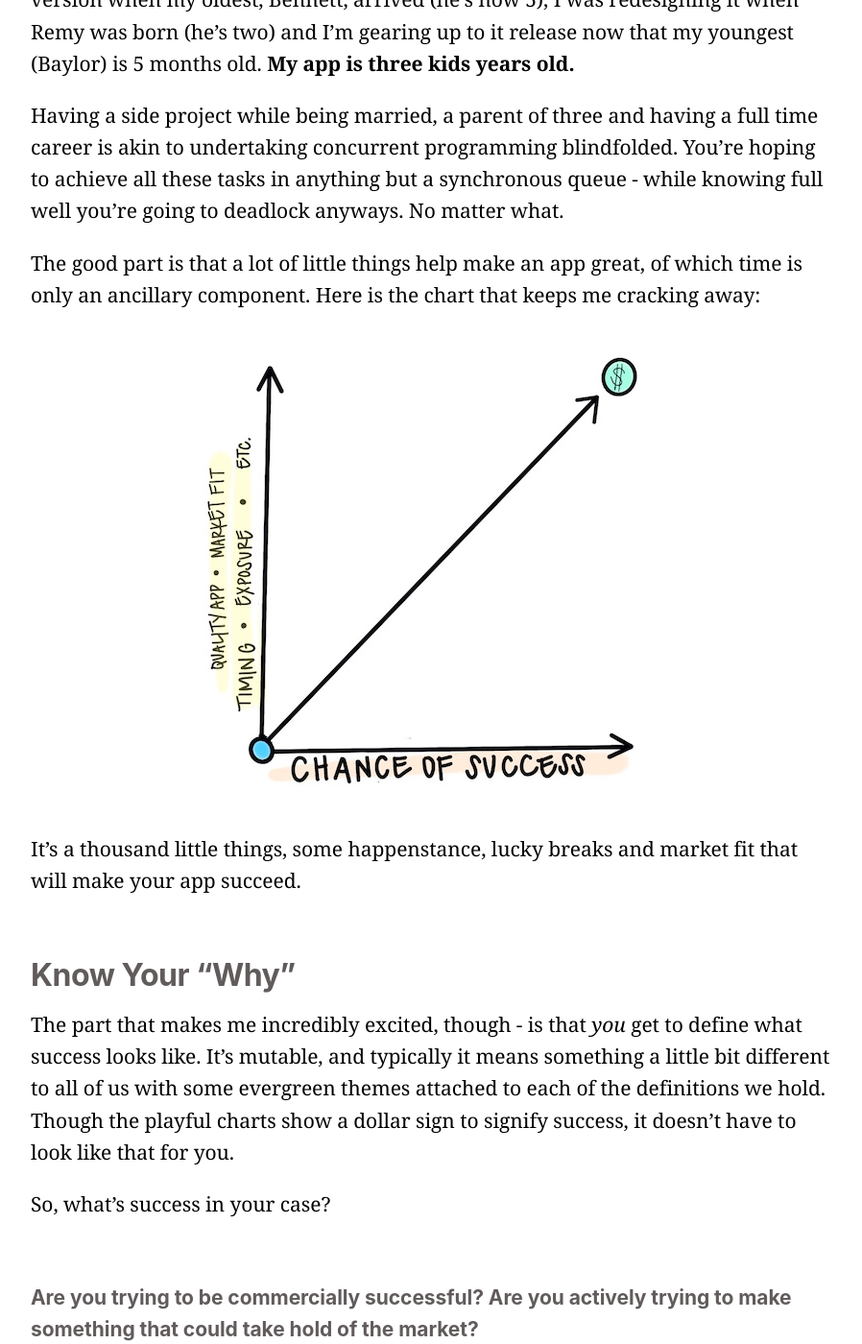
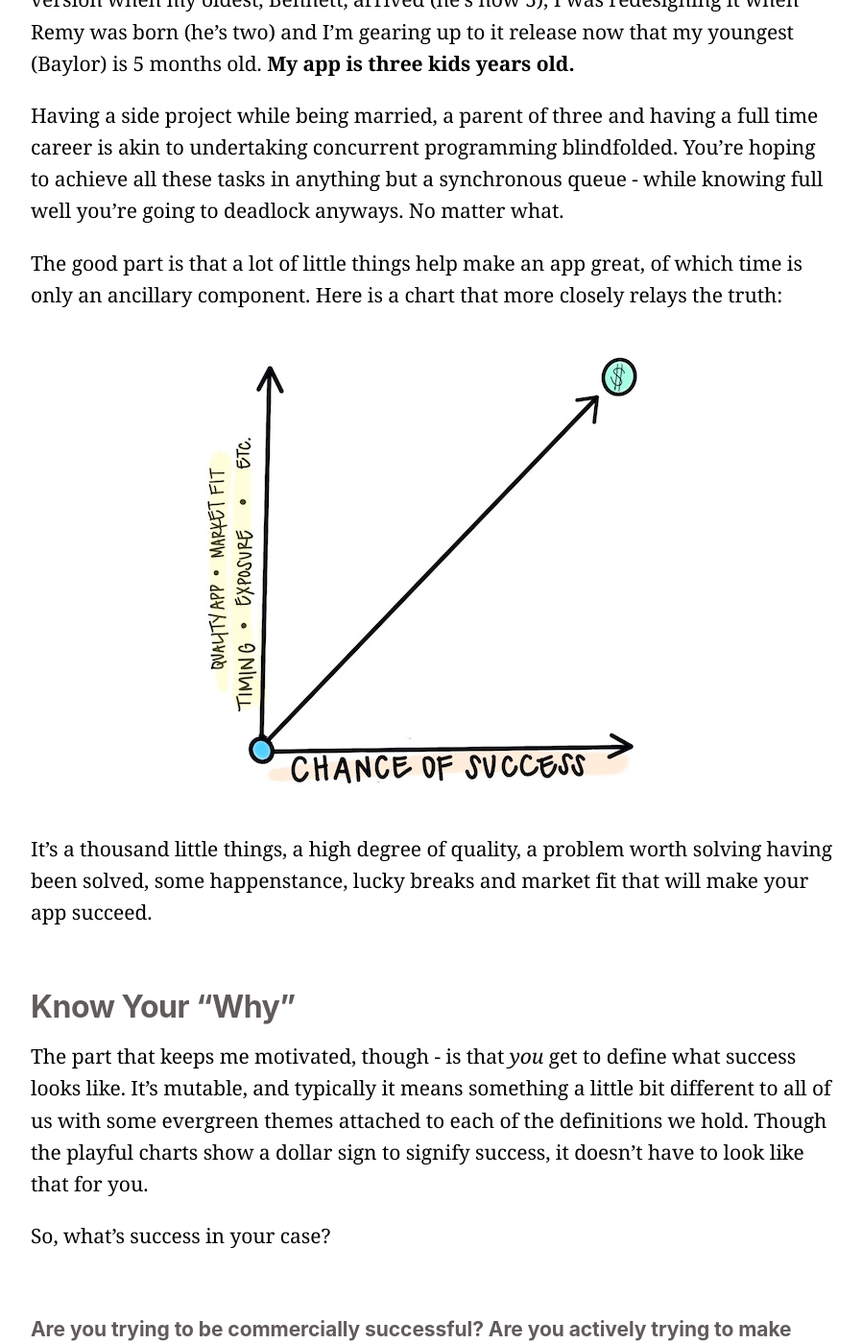
Before and after one commit to hassaan4584/Swiftjective-C, a Jekyll site: the page built from _posts/2019-01-24-the-chart-that-lies.md, in a window 1280 px wide and 1400 px high, scrolled down 3037 px. Shown: the whole window at 96% size, without its empty margins (188-1086 px from the left). Built offline with Jekyll 4.4.1, drawn with Linux system fonts in a browser that asks for light colours.

Commit message:
Copy edits

```diff
--- a/_posts/2019-01-24-the-chart-that-lies.md
+++ b/_posts/2019-01-24-the-chart-that-lies.md
@@ -59,14 +59,14 @@ I joke that my side project is _kids_ years old. I first envisioned and released
 
 Having a side project while being married, a parent of three and having a full time career is akin to undertaking concurrent programming blindfolded. You're hoping to achieve all these tasks in anything but a synchronous queue - while knowing full well you’re going to deadlock anyways. No matter what.
 
-The good part is that a lot of little things help make an app great, of which time is only an ancillary component. Here is the chart that keeps me cracking away:
+The good part is that a lot of little things help make an app great, of which time is only an ancillary component. Here is a chart that more closely relays the truth:
 
 ![A More Realistic Chart](../assets/images/cot.jpg)
 
-It's a thousand little things, some happenstance, lucky breaks and market fit that will make your app succeed.
+It's a thousand little things, a high degree of quality, a problem worth solving having been solved, some happenstance, lucky breaks and market fit that will make your app succeed.
 
 ### Know Your "Why"
-The part that makes me incredibly excited, though - is that _you_ get to define what success looks like. It's mutable, and typically it means something a little bit different to all of us with some evergreen themes attached to each of the definitions we hold. Though the playful charts show a dollar sign to signify success, it doesn't have to look like that for you.
+The part that keeps me motivated, though - is that _you_ get to define what success looks like. It's mutable, and typically it means something a little bit different to all of us with some evergreen themes attached to each of the definitions we hold. Though the playful charts show a dollar sign to signify success, it doesn't have to look like that for you.
 
 So, what's success in your case?
 
```
Also changed, not shown: other parts of _posts/2019-01-24-the-chart-that-lies.md (+1 -1 lines).
